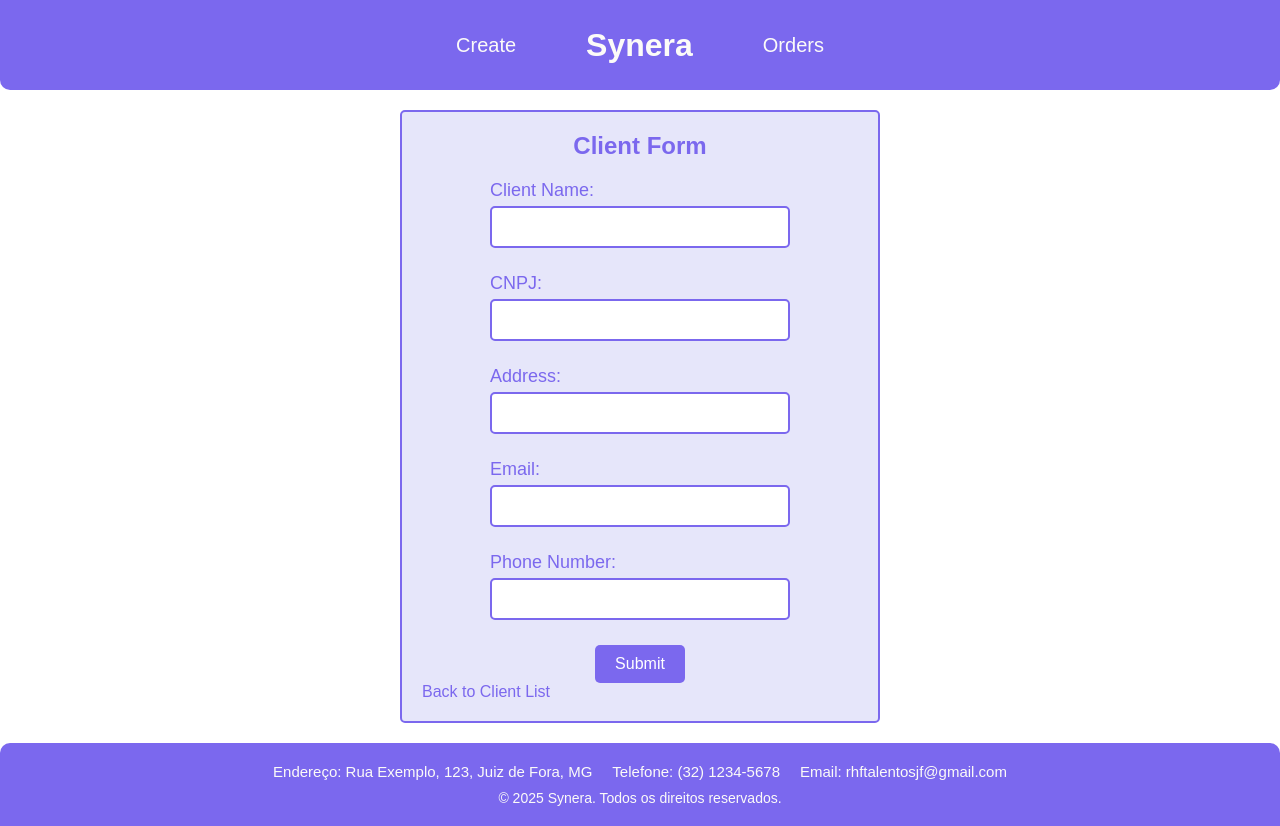
After one commit to LuizNazareth10/Synera, a Django app: page /client/create/ in a window 1280 px wide. The commit adds this page. Run offline with Django 5.2, Linux system fonts and the light colour scheme.

Commit message:
Configurando as views do Client

```diff
--- a/base_templates/global/base.html
+++ b/base_templates/global/base.html
@@ -1,20 +1,108 @@
 <!DOCTYPE html>
 {% load static %}
 <html lang="en">
+
+<style>
+    * {
+        margin: 0;
+        padding: 0;
+        box-sizing: border-box;
+    }
+
+    body {
+        font-family: Arial, sans-serif;
+        min-height: 100vh;
+        display: flex;
+        flex-direction: column;
+    }
+
+    header {
+        position: fixed;
+        top: 0;
+        left: 0;
+        right: 0;
+        z-index: 999;
+        display: flex;
+        justify-content: center; /* Centro! */
+        align-items: center;
+        padding: 0 20px;
+        background-color: #7B68EE;
+        height: 90px;
+        border-radius: 0 0 10px 10px;
+    }
+
+    .nav-left, .nav-right {
+        display: flex;
+        align-items: center;
+        margin: 0 20px; /* espaço lateral entre eles */
+    }
+
+    .nav-left a, .nav-right a {
+        text-decoration: none;
+        color: #FCFBF8;
+        font-size: 20px;
+        margin: 0 10px;
+    }
+
+    .header-title {
+        text-align: center;
+        margin: 0 40px; /* espaço maior para separar dos menus */
+    }
+
+    .header-title a {
+        text-decoration: none;
+        color: #FCFBF8;
+        font-size: 32px;
+        font-weight: bold;
+    }
+
+    main {
+        flex: 1;
+        padding: 120px 20px 20px 20px; /* espaço pra não ficar escondido atrás do header */
+    }
+
+    footer {
+        margin-top: auto;
+        background-color: #7B68EE;
+        color: #FCFBF8;
+        text-align: center;
+        padding: 20px;
+        border-radius: 10px 10px 0 0;
+    }
+
+    .contact-info {
+        display: flex;
+        flex-wrap: wrap;
+        justify-content: center;
+        gap: 20px;
+        font-size: 15px;
+        margin-bottom: 10px;
+    }
+
+    .contact-info p {
+        margin: 0;
+    }
+
+    .copyright {
+        font-size: 14px;
+    }
+</style>
+
+
 <head>
     <meta charset="UTF-8">
     <meta name="viewport" content="width=device-width, initial-scale=1.0">
     <title>Bem vindo ao Synera</title>
-    <link rel="stylesheet" href="{% static 'global/css/style.css' %}">
+    {% comment %} <link rel="stylesheet" href="{% static 'global/css/style.css' %}"> {% endcomment %}
 </head>
 <body>
     <header class="header">
         <div class="nav-left">
-            <a href="#">Clientes</a>
+            <a href="{% url "client:client_create" %}">Create</a>
         </div>
 
         <div class="header-title">
-            <a href="#">Synera</a>
+            <a href="{% url 'client:index'%}">Synera</a>
         </div>
 
         <div class="nav-right">
--- /dev/null
+++ b/client/forms.py
@@ -0,0 +1,14 @@
+from django import forms
+from client.models import Client
+
+class ClientForm(forms.ModelForm):
+    class Meta:
+        model = Client
+        fields = ['name', 'cnpj', 'address', 'phone', 'email']
+        widgets = {
+            'name': forms.TextInput(attrs={'class': 'form-control'}),
+            'cnpj': forms.TextInput(attrs={'class': 'form-control'}),
+            'address': forms.TextInput(attrs={'class': 'form-control'}),
+            'phone': forms.TextInput(attrs={'class': 'form-control'}),
+            'email': forms.EmailInput(attrs={'class': 'form-control'}),
+        }
--- a/client/models.py
+++ b/client/models.py
@@ -3,7 +3,7 @@ from django.db import models
 # Create your models here.
 class Client(models.Model):
     class Meta:
-        verbose_name_plural:'Clients'
+        verbose_name_plural='Clients'
     name = models.CharField(max_length=100, verbose_name='Client Name')
     cnpj = models.CharField(max_length=14, unique=True, verbose_name='CNPJ')
     address = models.CharField(max_length=255, verbose_name='Address')
@@ -17,7 +17,7 @@ class Client(models.Model):
 
 class Orders(models.Model):
     class Meta:
-        verbose_name_plural:'Orders'
+        verbose_name_plural='Orders'
     client = models.ForeignKey(Client, on_delete=models.CASCADE, related_name='orders', verbose_name='Client')
     order_number = models.CharField(max_length=20, unique=True, verbose_name='Order Number')
     order_date = models.DateTimeField(auto_now_add=True, verbose_name='Order Date')
--- /dev/null
+++ b/client/templates/client/client_form.html
@@ -0,0 +1,125 @@
+    {% extends "global/base.html" %}
+    {% load static %}
+
+    {% block content %}
+
+        <style>
+            .form-container {
+                margin: 110px 400px 20px 400px;
+                padding: 20px;
+                border: 2px solid #ccc;
+                border-radius: 5px;
+                border-color: #7B68EE;
+                background-color: #E6E6FA;
+            }
+            .client-form-title {
+                font-size: 24px;
+                margin-bottom: 20px;
+                display: flex;
+                justify-content: center;
+                color: #7B68EE;
+                width: 100%;
+            }
+            .form-container form {
+                display: flex;
+                flex-direction: column;
+                align-items: center;
+            }
+            .form-group {
+                margin-bottom: 25px;
+            }
+            .form-group label {
+                font-size: 18px;
+                margin-bottom: 5px;
+                display: block;
+                color: #7B68EE;
+            }
+            .form-group input {
+                width: 300px;
+                padding: 10px;
+                border: 2px solid #ccc;
+                border-radius: 5px;
+                font-size: 16px;
+                border-color: #7B68EE;
+            }
+            .form-group input:focus {
+                border-color: #7B68EE;
+                outline: none;
+            }
+            .form-container button {
+                padding: 10px 20px;
+                background-color: #7B68EE;
+                color: white;
+                border: none;
+                border-radius: 5px;
+                font-size: 16px;
+                cursor: pointer;
+            }
+            .form-container button:hover {
+                background-color: #6A5ACD;
+            }
+            .form-container a {
+                margin-top: 20px;
+                text-decoration: none;
+                color: #7B68EE;
+                font-size: 16px;
+            }
+        </style>
+
+        <div class='background'>
+            <div class="form-container">
+                <h1 class='client-form-title'>Client Form</h1>
+                <form method="POST" action="{% url 'client:client_create' %}">
+                    {% csrf_token %}
+                    {% if client_form.errors %}
+                    <div style="color: red;">
+                        <ul>
+                            {% for field in client_form %}
+                                {% for error in field.errors %}
+                                    <li>{{ field.label }}: {{ error }}</li>
+                                {% endfor %}
+                            {% endfor %}
+                            {% for error in client_form.non_field_errors %}
+                                <li>{{ error }}</li>
+                            {% endfor %}
+                        </ul>
+                    </div>
+                {% endif %}
+
+                    <div class="form-group">
+                        {{client_form.name.label_tag}}
+                        {{client_form.name}}
+                        {% comment %} <label for="name">ID:</label>
+                        <input type="text" id="name" name="name" required> {% endcomment %}
+                    </div>
+                    <div class="form-group">
+                        {{client_form.cnpj.label_tag}}
+                        {{client_form.cnpj}}
+                        {% comment %} <label for="cnpj">CNPJ:</label>
+                        <input type="text" id="cnpj" name="cnpj" required> {% endcomment %}
+                    </div>
+                    <div class="form-group">
+                        {{client_form.address.label_tag}}
+                        {{client_form.address}}
+                        {% comment %} <label for="address">Address:</label>
+                        <input type="text" id="address" name="address" required> {% endcomment %}
+                    </div>
+                    <div class="form-group">
+                        {{client_form.email.label_tag}}
+                        {{client_form.email}}
+                        {% comment %} <label for="email">Email:</label>
+                        <input type="email" id="email" name="email" required> {% endcomment %}
+                    </div>
+                    <div class="form-group">
+                        {{client_form.phone.label_tag}}
+                        {{client_form.phone}}
+                        {% comment %} <label for="phone">Phone:</label>
+                        <input type="text" id="phone" name="phone" required> {% endcomment %}
+                    </div>
+
+                    <button type="submit">Submit</button>
+                </form>
+                <a href="{% url 'client:index' %}">Back to Client List</a>
+            </div>
+        </div>
+    {% endblock content %}
--- a/client/urls.py
+++ b/client/urls.py
@@ -4,5 +4,7 @@ from client import views
 app_name = 'client'
 
 urlpatterns = [
-    path('', views.index,name='index')
+    path('', views.index,name='index'),
+    path('client/<int:client_id>/', views.client_detail, name='client_detail'),
+    path('client/create/', views.client_create, name='client_create'),
 ]
--- a/client/views/client_views.py
+++ b/client/views/client_views.py
@@ -1,7 +1,24 @@
-from django.shortcuts import render
+from django.shortcuts import render, get_object_or_404, redirect
 from django.http import HttpResponse
 from client.models import Client, Orders
+from client.forms import ClientForm
 
 def index(request):
     clients = Client.objects.all()
-    return render(request, 'global/base.html', {'clients': clients})
+    return render(request, 'client/index.html', {'clients': clients})
+
+def client_detail(request, client_id):
+    client = get_object_or_404(Client, id=client_id)
+    return render(request, 'client/client_detail.html', {'client': client})
+
+def client_create(request):
+    if request.method == 'POST':
+        client_form = ClientForm(request.POST)
+        if client_form.is_valid():
+            client_form.save()
+            return redirect('client:index')
+        else:
+            return render(request, 'client/client_form.html', {'client_form': client_form})
+    else:
+        client_form = ClientForm()
+        return render(request, 'client/client_form.html', {'client_form': client_form})
```
Also changed, not shown: other parts of base_templates/global/base.html (+2 -38 lines), base_static/global/css/style.css (+4 -57 lines), client/templates/client/client_detail.html (added, +93 -0 lines), client/templates/client/index.html (+105 -8 lines), client/images/background.jpg (added).
